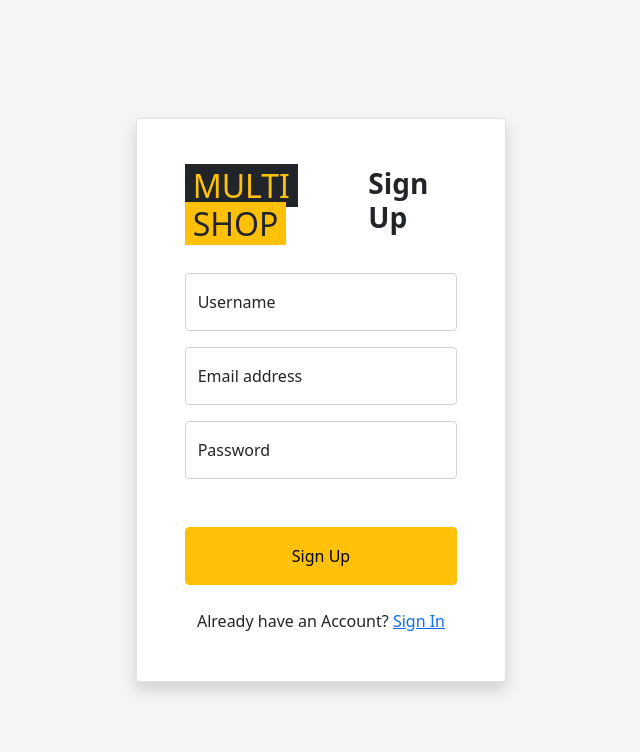
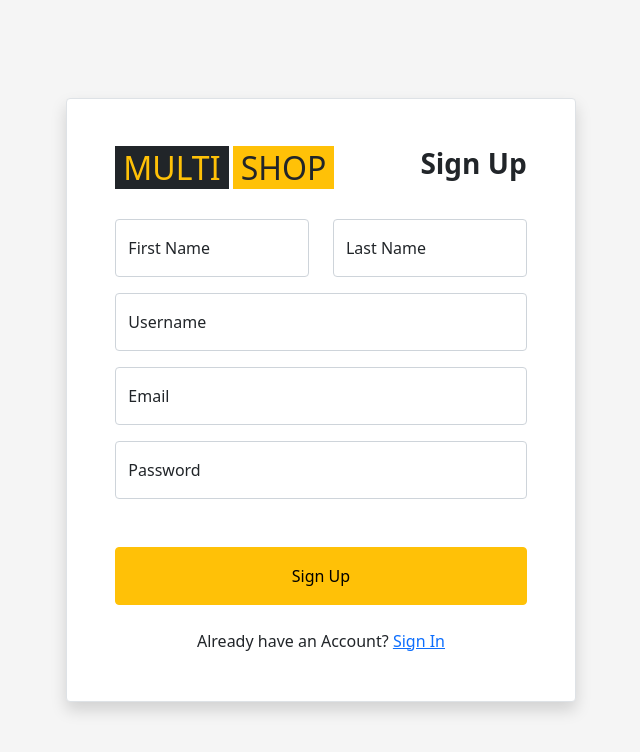
Before and after one commit to tejasb15/Django-Ecommerce-Project, a Django app: page /signup/ in a window 1280 px wide. Shown: the top 752 px of the page, without its empty margins (319-959 px from the left). Run offline with Django 5.2, Linux system fonts and the light colour scheme; some libraries are stand-ins or nearby versions.

Commit message:
change ecommerce

```diff
--- a/ecommerce/ecom/forms.py
+++ b/ecommerce/ecom/forms.py
@@ -21,7 +21,6 @@ class subcategory_form(forms.ModelForm):
         super(subcategory_form, self).__init__(*args, **kwargs)
         self.fields['category'].queryset = Category.objects.all()
 
-        # Add a disabled option to the queryset with the empty label
         choices = self.fields['category'].widget.choices
         choices = [("", "Select your category")] + list(choices)
         self.fields['category'].widget.choices = choices
--- a/ecommerce/ecom/views.py
+++ b/ecommerce/ecom/views.py
@@ -16,11 +16,11 @@ from datetime import date,timedelta,datetime
 import uuid
 import razorpay
 from django.views.decorators.csrf import csrf_exempt
-
-from django.contrib.auth.tokens import default_token_generator
-from django.template.loader import render_to_string
-from django.utils.http import urlsafe_base64_encode, urlsafe_base64_decode
-from django.utils.encoding import force_bytes, force_str
+# from django.urls import reverse
+# from django.contrib.auth.tokens import default_token_generator
+# from django.template.loader import render_to_string
+# from django.utils.http import urlsafe_base64_encode, urlsafe_base64_decode
+# from django.utils.encoding import force_bytes, force_str
 
 # Create your views here.
 
@@ -841,6 +841,8 @@ def Signup_view(request):
         return HttpResponseRedirect('/userindex/')
     else:
         if request.method == 'POST':
+            firstname = request.POST.get('firstname')
+            lastname = request.POST.get('lastname')
             username = request.POST.get('username')
             email = request.POST.get('email')
             password = request.POST.get('password')
@@ -862,7 +864,7 @@ def Signup_view(request):
             result = r.json()
 
             if result['success']:
-                User.objects.create_user(username=username, email=email, password=password)
+                User.objects.create_user(firstname=firstname,lastname=lastname,username=username, email=email, password=password)
                 return HttpResponseRedirect('/login/')
             else:
                 context = {'error': 'Invalid reCAPTCHA. Please try again.'}
@@ -878,35 +880,30 @@ def Login_view(request):
         return HttpResponseRedirect('/userindex/')
     else:
         if request.method == 'POST':
-            username = request.POST.get('username')
+            email = request.POST.get('email')
             password = request.POST.get('password')
             remember_me = request.POST.get('remember_me', False)
 
-            user = authenticate(request,username=username,password=password)
+            user = authenticate(request, email=email, password=password)
+            print(user)
+            if user is not None:
 
-            if user is not None:
-                login(request,user)
+                login(request, user)
+
+                if not remember_me:
+                    request.session.set_expiry(0)
+                else:
+                    request.session.set_expiry(7 * 24 * 60 * 60)
 
                 if user.is_superuser:
-                    if not remember_me:
-                        request.session.set_expiry(0)
-                    else:
-                        request.session.set_expiry(7 * 24 * 60 * 60)
-
                     messages.success(request, 'Login successfully')
                     return HttpResponseRedirect('/admin-dashboard/')
                 else:
-                    if not remember_me:
-                        request.session.set_expiry(0)
-                    else:
-                        request.session.set_expiry(7 * 24 * 60 * 60)
-
                     messages.success(request, 'Login successfully')
                     return HttpResponseRedirect('/userindex/')
             else:
-                messages.warning(request, 'Invalid username or password')
-        context = {}
-        return render(request,'user/login.html',context)
+                messages.warning(request, 'Invalid email or password')
+        return render(request, 'user/login.html')
 
 def Logout(request):
     logout(request)
--- a/ecommerce/ecommerce/urls.py
+++ b/ecommerce/ecommerce/urls.py
@@ -68,7 +68,8 @@ urlpatterns = [
     path('login/',views.Login_view,name='login'),
     path('signup/',views.Signup_view,name='signup'),
     path('logout/',views.Logout,name='logout'),
-    path('social-auth/',include('social_django.urls',namespace='social')),
+    # path('social-auth/',include('social_django.urls',namespace='social')),
+
     path('profile/',views.Profile,name='profile'),
 
     path('reset_password/', views.password_reset_request, name='password_reset'),
--- a/ecommerce/templates/user/signup.html
+++ b/ecommerce/templates/user/signup.html
@@ -38,8 +38,8 @@
         <!-- Sign Up Start -->
         <div class="container-fluid">
             <div class="row h-100 align-items-center justify-content-center" style="min-height: 100vh;">
-                <div class="col-12 col-sm-8 col-md-6 col-lg-5 col-xl-4">
-                    <div class="rounded p-4 p-sm-5 my-4 mx-3 border shadow" style="background-color: #ffffff;">
+                <div class="col-12 col-sm-7 col-md-8 col-lg-6 col-xl-5">
+                    <div class="rounded p-4 p-sm-5 my-4 border shadow" style="background-color: #ffffff;">
                         <div class="d-flex align-items-center justify-content-between" style="margin-bottom: 30px;">
                             <a href="/" class="text-decoration-none">
                                 <span class="h2 text-uppercase text-warning bg-dark px-2">Multi</span>
@@ -57,6 +57,28 @@
 
                         <form method="post" class="needs-validation" novalidate>
                             {% csrf_token %}
+                            <div class="row">
+                                <div class="col-md-6">
+                                    <div class="form-floating mb-3">
+                                        <input type="text" class="form-control" name="firstname" id="floatingText"
+                                            placeholder="First Name" required>
+                                        <div class="invalid-feedback">
+                                            Please provide a first name.
+                                        </div>
+                                        <label for="floatingText">First Name</label>
+                                    </div>
+                                </div>
+                                <div class="col-md-6">
+                                    <div class="form-floating mb-3">
+                                        <input type="text" class="form-control" name="lastname" id="floatingText"
+                                            placeholder="Last Name" required>
+                                        <div class="invalid-feedback">
+                                            Please provide a last name.
+                                        </div>
+                                        <label for="floatingText">Last Name</label>
+                                    </div>
+                                </div>
+                            </div>
                             <div class="form-floating mb-3">
                                 <input type="text" class="form-control" name="username" id="floatingText"
                                     placeholder="username" required>
@@ -71,7 +93,7 @@
                                 <div class="invalid-feedback">
                                     Please provide a email.
                                 </div>
-                                <label for="floatingInput">Email address</label>
+                                <label for="floatingInput">Email</label>
                             </div>
                             <div class="form-floating mb-4">
                                 <input type="password" class="form-control" name="password" id="floatingPassword"
@@ -81,7 +103,10 @@
                                     Please provide a password.
                                 </div>
                             </div>
-                            <div class="g-recaptcha" data-sitekey="6Ldt1QYqAAAAAHEuYqAfAsK2KRPSQLh6h6Ix7nT1"></div>
+
+                            <div class="g-recaptcha" data-sitekey="6Ldt1QYqAAAAAHEuYqAfAsK2KRPSQLh6h6Ix7nT1">
+                            </div>
+
                             <br>
                             <button type="submit" class="btn btn-warning py-3 w-100 mb-4">Sign Up</button>
                         </form>
```
Also changed, not shown: ecommerce/ecommerce/settings.py (+16 -18 lines), ecommerce/templates/user/login.html (+7 -7 lines), ecommerce/media/CustomerProfileImages/1718903737894.jpeg (added), ecommerce/media/CustomerProfileImages/1718903737894_cLGvQ4B.jpeg (added), 9 other files.
